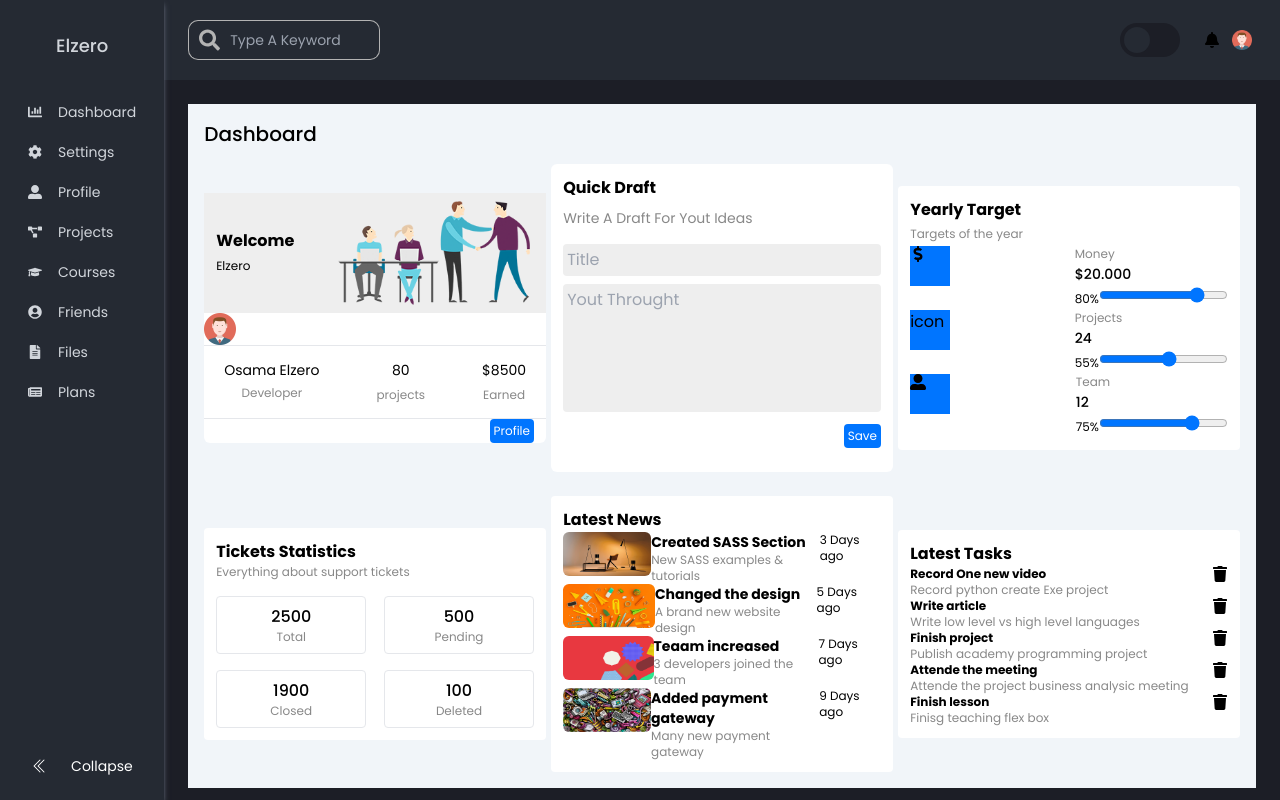
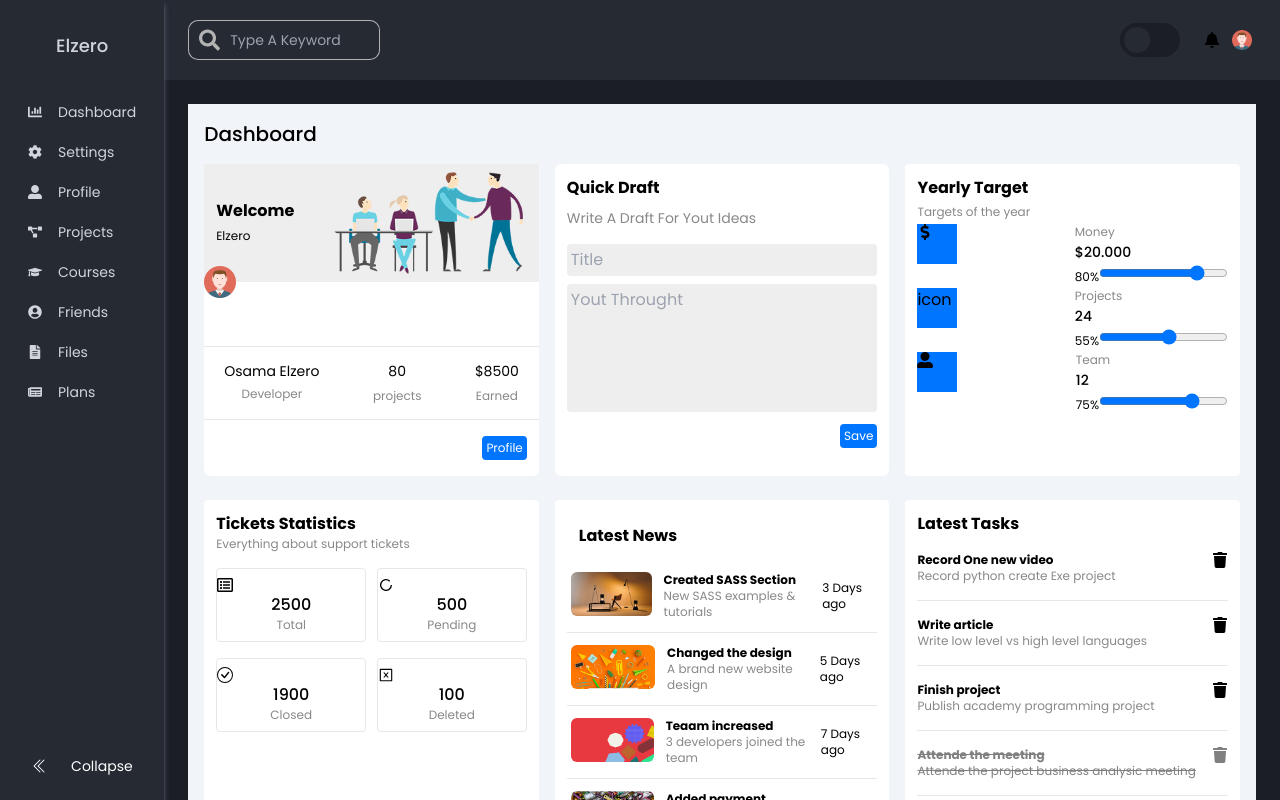
Before and after one commit to Zniguef/Elzero_template4, a React (Create React App) app: page / in a window 1280 px wide. Built offline with nearby package versions, Linux system fonts and the light colour scheme.

Commit message:
update dashboard page

```diff
--- /dev/null
+++ b/src/core/data/Dashboard/LatestNews/index.js
@@ -0,0 +1,35 @@
+import imgNewsOne from "../../../../assets/images/news-01.png";
+import imgNewsTwo from "../../../../assets/images/news-02.png";
+import imgNewsThree from "../../../../assets/images/news-03.png";
+import imgNewsFour from "../../../../assets/images/news-04.png";
+
+export const latestNews = [
+  {
+    id: "1",
+    image: imgNewsOne,
+    title: "Created SASS Section",
+    description: "New SASS examples & tutorials",
+    days: "3 Days ago",
+  },
+  {
+    id: "2",
+    image: imgNewsTwo,
+    title: "Changed the design",
+    description: "A brand new website design",
+    days: "5 Days ago",
+  },
+  {
+    id: "3",
+    image: imgNewsThree,
+    title: "Teaam increased",
+    description: "3 developers joined the team",
+    days: "7 Days ago",
+  },
+  {
+    id: "4",
+    image: imgNewsFour,
+    title: "Added payment gateway",
+    description: "Many new payment gateway",
+    days: "9 Days ago",
+  },
+];
--- /dev/null
+++ b/src/core/data/Dashboard/TicketsStatistics/index.js
@@ -0,0 +1 @@
+export const TicketsStatistics = [{}];
--- /dev/null
+++ b/src/core/data/Dashboard/latestTasks/index.js
@@ -0,0 +1,34 @@
+import { FaTrash } from "react-icons/fa";
+
+export const latestTasks = [
+  {
+    id: "1",
+    title: "Record One new video",
+    description: "Record python create Exe project",
+    icon: FaTrash,
+  },
+  {
+    id: "2",
+    title: "Write article",
+    description: "Write low level vs high level languages",
+    icon: FaTrash,
+  },
+  {
+    id: "3",
+    title: "Finish project",
+    description: "Publish academy programming project",
+    icon: FaTrash,
+  },
+  {
+    id: "4",
+    title: "Attende the meeting",
+    description: " Attende the project business analysic meeting",
+    icon: FaTrash,
+  },
+  {
+    id: "5",
+    title: "Finish lesson",
+    description: "Finisg teaching flex box",
+    icon: FaTrash,
+  },
+];
--- a/src/pages/Dashboard/DashboardPage.jsx
+++ b/src/pages/Dashboard/DashboardPage.jsx
@@ -10,12 +10,12 @@ const Dashboard = () => {
   return (
     <div className="bg-background-color p-4">
       <h1 className="text-xl font-medium mb-4">Dashboard</h1>
-      <div className="flex items-center justify-between mb-6">
+      <div className="grid grid-cols-3 mb-6 gap-4">
         <Welcome />
         <Draft />
         <Target />
       </div>
-      <div className="flex items-center justify-between">
+      <div className="grid grid-cols-3 gap-4">
         <Statistics />
         <News />
         <Tasks />
--- a/src/pages/Dashboard/components/Draft/index.jsx
+++ b/src/pages/Dashboard/components/Draft/index.jsx
@@ -2,7 +2,7 @@ import React from "react";
 
 function Draft() {
   return (
-    <div className="bg-white w-[33%] p-3 rounded-md h-full">
+    <div className="bg-white w-full p-3 rounded-md h-full">
       <h1 className="font-semibold text-base">Quick Draft</h1>
       <p className="text-sm text-primary-gray py-2">
         Write A Draft For Yout Ideas
--- a/src/pages/Dashboard/components/News/index.jsx
+++ b/src/pages/Dashboard/components/News/index.jsx
@@ -1,65 +1,31 @@
 import React from "react";
-import imgNewsOne from "../../../../assets/images/news-01.png";
-import imgNewsTwo from "../../../../assets/images/news-02.png";
-import imgNewsThree from "../../../../assets/images/news-03.png";
-import imgNewsFour from "../../../../assets/images/news-04.png";
+import { latestNews } from "../../../../core/data/Dashboard/LatestNews";
 
 function News() {
   return (
-    <div className="bg-white w-[33%] rounded p-3 h-full">
-      <h1 className="text-base font-semibold">Latest News</h1>
-      <div className="flex">
-        <div className="flex">
-          <img className="w-24 rounded-md h-11" src={imgNewsOne} alt="cover" />
-          <div>
-            <h2 className="text-sm font-semibold">Created SASS Section</h2>
-            <p className="text-xs text-primary-gray">
-              New SASS examples & tutorials
-            </p>
+    <div className="bg-white w-full rounded p-3 h-full">
+      <h1 className="text-base font-semibold p-3 ">Latest News</h1>
+      {latestNews.map((latestNew) => (
+        <div
+          key={latestNew.id}
+          className="flex items-center border-b last:border-b-0"
+        >
+          <div className="flex px-1 my-3">
+            <img
+              className="w-24 rounded-md h-11"
+              src={latestNew.image}
+              alt="cover"
+            />
+            <div className="ml-3">
+              <h2 className="text-xs font-semibold">{latestNew.title}</h2>
+              <p className="text-xs text-primary-gray">
+                {latestNew.description}
+              </p>
+            </div>
           </div>
+          <span className="text-xs w-[21%]">{latestNew.days}</span>
         </div>
-        <span className="text-xs">3 Days ago</span>
-      </div>
-      <div className="flex">
-        <div className="flex">
-          <img className="w-24 rounded-md h-11" src={imgNewsTwo} alt="cover" />
-          <div>
-            <h2 className="text-sm font-semibold">Changed the design</h2>
-            <p className="text-xs text-primary-gray">
-              A brand new website design
-            </p>
-          </div>
-        </div>
-        <span className="text-xs">5 Days ago</span>
-      </div>
-      <div className="flex">
-        <div className="flex">
-          <img
-            className="w-24 rounded-md h-11"
-            src={imgNewsThree}
-            alt="cover"
-          />
-          <div>
-            <h2 className="text-sm font-semibold">Teaam increased</h2>
-            <p className="text-xs text-primary-gray">
-              3 developers joined the team
-            </p>
-          </div>
-        </div>
-        <span className="text-xs">7 Days ago</span>
-      </div>
-      <div className="flex">
-        <div className="flex">
-          <img className="w-24 rounded-md h-11" src={imgNewsFour} alt="cover" />
-          <div>
-            <h2 className="text-sm font-semibold">Added payment gateway</h2>
-            <p className="text-xs text-primary-gray">
-              Many new payment gateway
-            </p>
-          </div>
-        </div>
-        <span className="text-xs">9 Days ago</span>
-      </div>
+      ))}
     </div>
   );
 }
--- a/src/pages/Dashboard/components/Statistics/index.jsx
+++ b/src/pages/Dashboard/components/Statistics/index.jsx
@@ -1,8 +1,12 @@
 import React from "react";
+import { BsCheckCircle } from "react-icons/bs";
+import { AiOutlineCloseSquare } from "react-icons/ai";
+import { RiLoader4Line } from "react-icons/ri";
+import { FaRegListAlt } from "react-icons/fa";
 
 function Statistics() {
   return (
-    <div className="bg-white p-3 rounded w-[33%] h-full">
+    <div className="bg-white p-3 rounded w-full h-full">
       <h1 className="font-semibold text-base">Tickets Statistics</h1>
       <p className="text-xs text-primary-gray">
         Everything about support tickets
@@ -11,12 +15,12 @@ function Statistics() {
       <div className="mt-4">
         <div className="flex items-center justify-between mb-4">
           <div className="w-[150px] border text-center rounded py-2">
-            <i class="fas fa-accessible-icon"></i>
+            <FaRegListAlt />
             <span className="font-medium">2500</span>
             <p className="text-xs text-primary-gray">Total</p>
           </div>
           <div className="w-[150px] border text-center rounded py-2">
-            <i class="fas fa-accessible-icon"></i>
+            <RiLoader4Line />
             <span className="font-medium">500</span>
             <p className="text-xs text-primary-gray">Pending</p>
           </div>
@@ -24,12 +28,12 @@ function Statistics() {
 
         <div className="flex items-center justify-between">
           <div className="w-[150px] border text-center rounded py-2">
-            <i class="fas fa-accessible-icon"></i>
+            <BsCheckCircle />
             <span className="font-medium">1900</span>
             <p className="text-xs text-primary-gray">Closed</p>
           </div>
           <div className="w-[150px] border text-center rounded py-2">
-            <i class="fas fa-accessible-icon"></i>
+            <AiOutlineCloseSquare />
             <span className="font-medium">100</span>
             <p className="text-xs text-primary-gray">Deleted</p>
           </div>
--- a/src/pages/Dashboard/components/Tasks/index.jsx
+++ b/src/pages/Dashboard/components/Tasks/index.jsx
@@ -1,63 +1,25 @@
 import React from "react";
-import { FaTrash } from "react-icons/fa";
+import { latestTasks } from "../../../../core/data/Dashboard/latestTasks";
+import "./style.scss";
 
 function Tasks() {
   return (
-    <div className="bg-white w-[33%] p-3 rounded h-full">
+    <div className="bg-white w-full p-3 rounded h-full">
       <h1 className="text-base font-semibold">Latest Tasks</h1>
-      <div className="flex justify-between">
-        <div>
-          <p className="text-xs font-semibold">Record One new video</p>
-          <p className="text-xs text-primary-gray">
-            Record python create Exe project
-          </p>
+      {latestTasks.map(({ icon: Icon, ...task }) => (
+        <div
+          key={task.id}
+          className={`${
+            task.id === "4" ? " disabeld-task" : ""
+          } flex justify-between py-4 border-b last:border-b-0`}
+        >
+          <div>
+            <p className="text-xs font-semibold">{task.title}</p>
+            <p className="text-xs text-primary-gray">{task.description}</p>
+          </div>
+          <Icon className="taskIcon" />
         </div>
-        <span>
-          <FaTrash />
-        </span>
-      </div>
-      <div className="flex justify-between">
-        <div>
-          <p className="text-xs font-semibold">Write article</p>
-          <p className="text-xs text-primary-gray">
-            Write low level vs high level languages
-          </p>
-        </div>
-        <span>
-          <FaTrash />
-        </span>
-      </div>
-      <div className="flex justify-between">
-        <div>
-          <p className="text-xs font-semibold">Finish project</p>
-          <p className="text-xs text-primary-gray">
-            Publish academy programming project
-          </p>
-        </div>
-        <span>
-          <FaTrash />
-        </span>
-      </div>
-      <div className="flex justify-between">
-        <div>
-          <p className="text-xs font-semibold">Attende the meeting</p>
-          <p className="text-xs text-primary-gray">
-            Attende the project business analysic meeting
-          </p>
-        </div>
-        <span>
-          <FaTrash />
-        </span>
-      </div>
-      <div className="flex justify-between">
-        <div>
-          <p className="text-xs font-semibold">Finish lesson</p>
-          <p className="text-xs text-primary-gray">Finisg teaching flex box</p>
-        </div>
-        <span>
-          <FaTrash />
-        </span>
-      </div>
+      ))}
     </div>
   );
 }
--- /dev/null
+++ b/src/pages/Dashboard/components/Tasks/style.scss
@@ -0,0 +1,11 @@
+.disabeld-task {
+  .taskIcon {
+    color: gray;
+  }
+  div {
+    p {
+      text-decoration: line-through;
+      color: gray;
+    }
+  }
+}
--- a/src/pages/Dashboard/components/Welcome/index.jsx
+++ b/src/pages/Dashboard/components/Welcome/index.jsx
@@ -4,7 +4,7 @@ import avatar from "../../../../assets/images/avatar.png";
 
 function Welcome() {
   return (
-    <div className="bg-white rounded-md w-[33%] h-full">
+    <div className="bg-white rounded-md w-full h-full">
       <div className="bg-primary-gray-bg flex justify-between items-center px-2 relative">
         <div className="p-1 w-2/4">
           <h3 className="font-semibold">Welcome</h3>
@@ -15,7 +15,7 @@ function Welcome() {
         </div>
       </div>
       <div>
-        <img className="w-8 absolute" src={avatar} alt="profile" />
+        <img className="w-8 -translate-y-1/2" src={avatar} alt="profile" />
       </div>
       <div className="flex justify-between items-center px-5 py-3 border-t border-b mt-8">
         <div className="text-center">
@@ -33,7 +33,7 @@ function Welcome() {
           <span className="text-primary-gray text-xs">Earned</span>
         </div>
       </div>
-      <div className="flex justify-end mx-3">
+      <div className="flex justify-end mx-3 my-4">
         <button className="bg-primary-blue text-white rounded p-1 text-xs">
           Profile
         </button>
```
Also changed, not shown: src/pages/Dashboard/components/Targets/index.jsx (+4 -4 lines).
